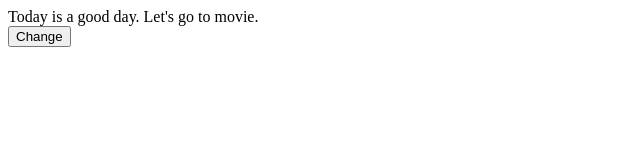
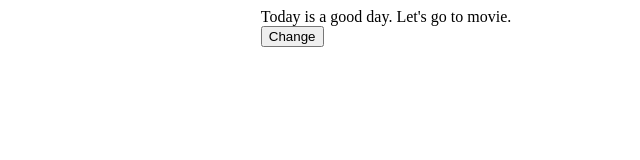
Before and after one commit to sabrina517888/test1, a plain HTML site: page index.html in a window 1280 px wide. Shown: the whole page, without its empty margins (0-640 px from the left). Drawn offline with Linux system fonts and the light colour scheme.

Commit message:
Commited_20221/12/28-5

```diff
--- a/index.html
+++ b/index.html
@@ -12,14 +12,23 @@
 		//spanObj.style.display="none";
 	}
 </script>
-
+<style type="text/css">
+	.magDiv{
+		width: 60%;
+		margin-left: auto;
+		margin-right: auto;
+	}
+</style>
 </head>
 
 <body>
+<div class="magDiv">
 	<div>
 		Today is a <span id="emotion">good</span> day. Let's go to movie.
 	</div>
 	<button onclick="change()">Change</button>
+</div>
+
 </body>
 
 </html>
```
